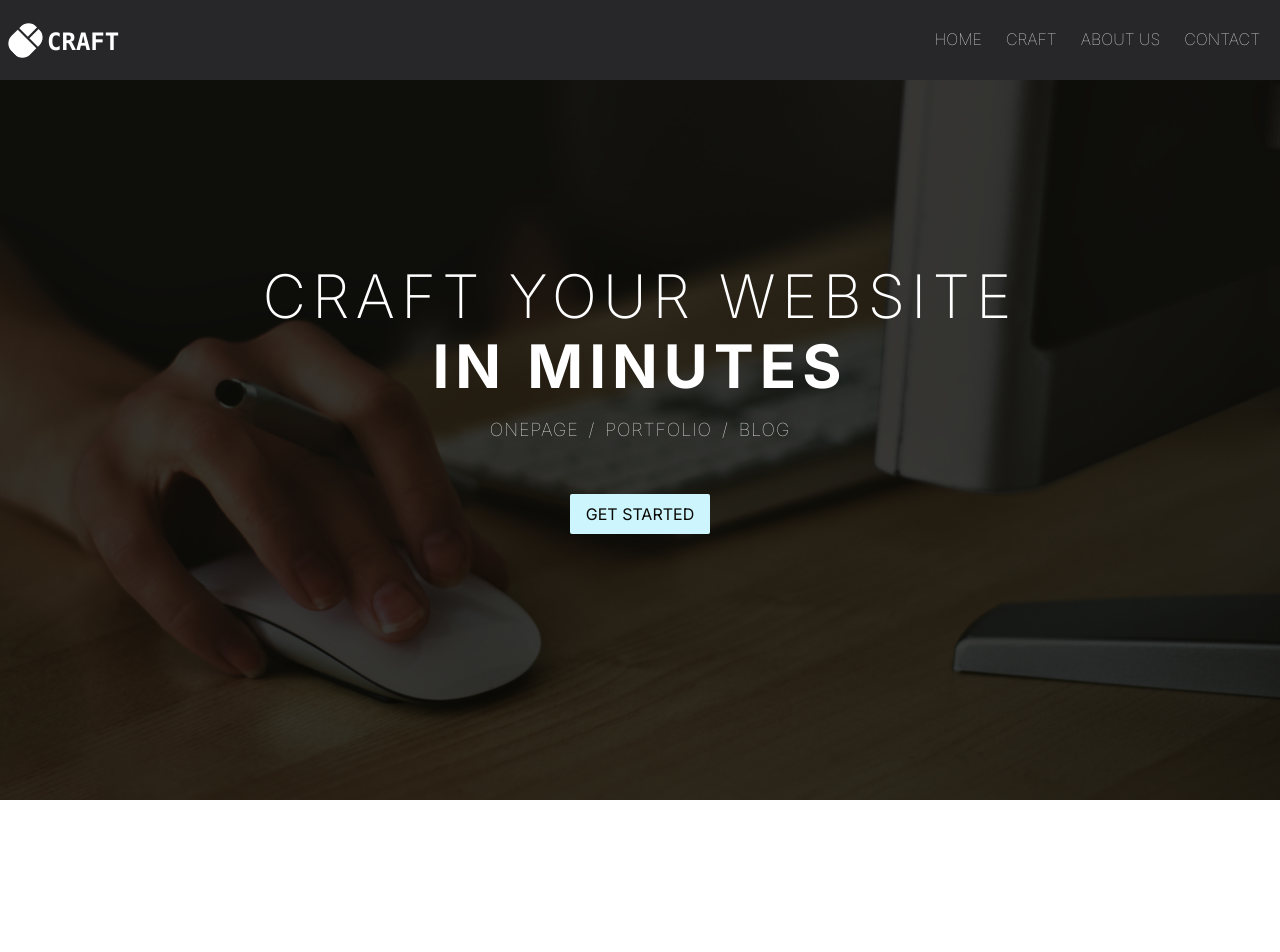
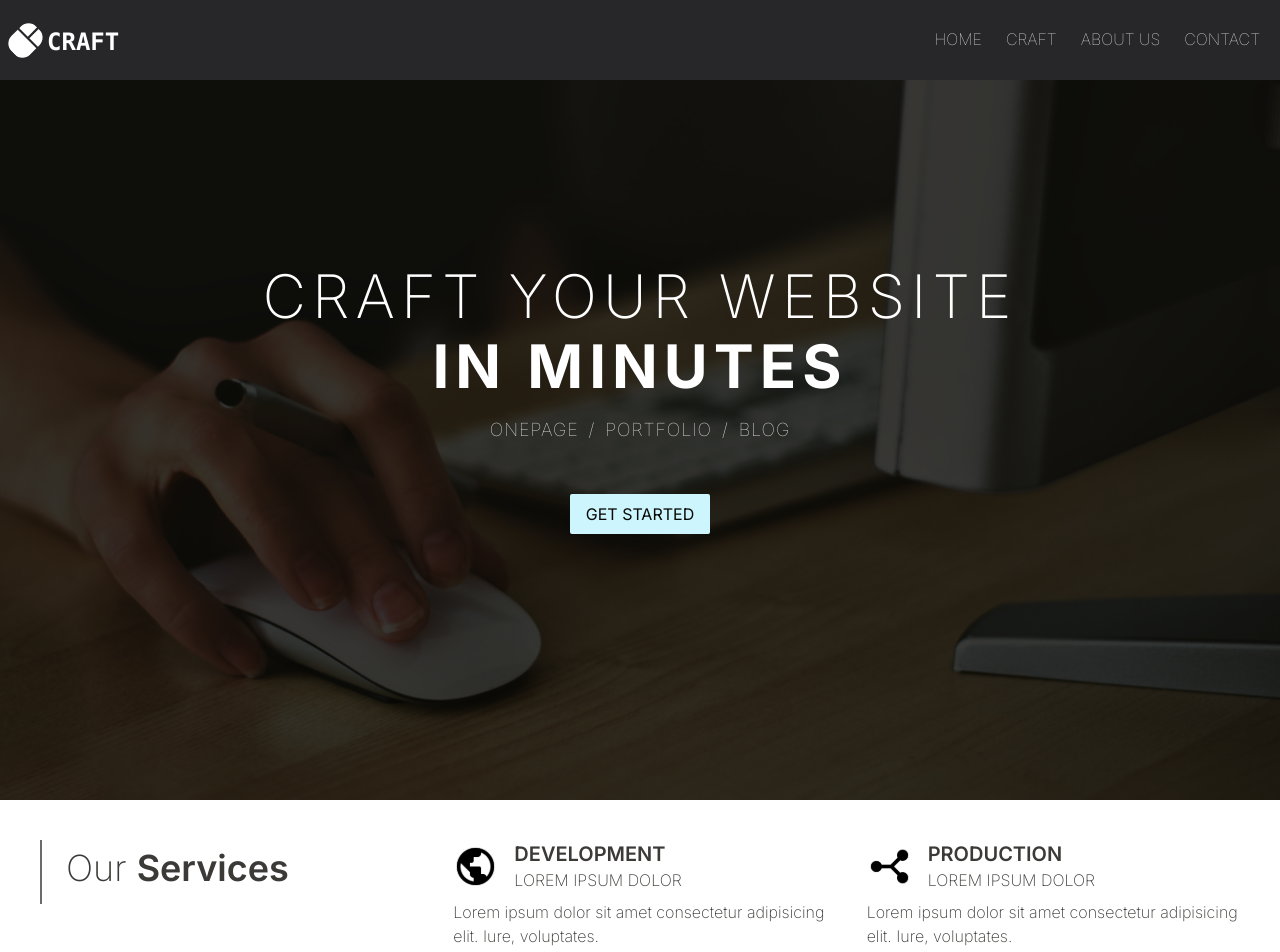
Before and after one commit to elifcifci/click-craft, a Next.js app: page / in a window 1280 px wide. Shown: the top 952 px of the page. Built offline with nearby package versions, Linux system fonts and the light colour scheme.

Commit message:
styles: animate-fade-in implemened on the OurServicesItem

```diff
--- a/src/component/atoms/OurServicesItem/index.tsx
+++ b/src/component/atoms/OurServicesItem/index.tsx
@@ -1,14 +1,16 @@
 import Image from "next/image";
 
-const OurServicesItem = ({ items }: IOurServicesItemProps) => {
-
+const OurServicesItem = ({ items, index }: IOurServicesItemProps) => {
   return (
     <>
       {items ? (
         <li
           id={items.title}
           key={items.title}
-          className="animate-fade-in [animation-timeline:scroll()] [animation-range:0px_100px] text-black-default flex flex-col items-center sm:items-start gap-2 "
+          style={{
+            animationDelay: `${index ? index * 500 + 500 : 500}ms`,
+          }}
+          className="opacity-0 our-services-item text-black-default flex flex-col items-center sm:items-start gap-2"
         >
           <div className="flex items-center gap-2 sm:gap-4">
             <Image src={items.src} alt={items.alt} width={45} height={45} />
@@ -21,10 +23,15 @@ const OurServicesItem = ({ items }: IOurServicesItemProps) => {
               </div>
             </div>
           </div>
-          <p className="font-extralight text-center sm:text-left">{items.description}</p>
+          <p className="font-extralight text-center sm:text-left">
+            {items.description}
+          </p>
         </li>
       ) : (
-        <li className="animate-fade-in [animation-timeline:scroll()] [animation-range:0px_100px] flex items-start justify-center sm:justify-start">
+        <li
+          style={{ animationDelay: `100ms` }}
+          className="opacity-0 our-services-item flex items-start justify-center sm:justify-start"
+        >
           <h2 className="text-3xl md:text-4xl text-black-default border-b-2 sm:border-b-0 sm:border-l-2 mb-4 sm:mb-0 py-2 sm:pl-6 pb-4 border-black-lighter">
             <span className="font-extralight">Our</span>{" "}
             <span className="font-semibold">Services</span>
--- a/src/component/molecules/OurServices/index.tsx
+++ b/src/component/molecules/OurServices/index.tsx
@@ -1,12 +1,31 @@
+'use client';
+
 import OurServicesItem from "@/component/atoms/OurServicesItem";
 import { ourServicesConstants } from "@/constants/ourServicesConstants";
+import React from "react";
 
 const OurServices = () => {
+
+  React.useEffect(() => {
+    const observer = new IntersectionObserver((entries) => {
+      entries.forEach((entry) => {
+        if (entry.isIntersecting) {
+          entry.target.classList.add('animate-fade-in');
+        }
+      });
+    });
+
+    const itemElements = document.querySelectorAll('.our-services-item');
+    itemElements.forEach((item) => observer.observe(item));
+
+    return () => observer.disconnect();
+  }, []);
+
   return (
-    <ul className="bg-white w-[100vw] grid sm:grid-cols-2 md:grid-cols-3 md:h-[100%] md:max-h-[500px] gap-6 md:gap-10 p-10">
+    <ul id="our-services" className="bg-white w-[100vw] grid sm:grid-cols-2 md:grid-cols-3 md:h-[100%] md:max-h-[500px] gap-6 md:gap-10 p-10">
       <OurServicesItem />
-      {ourServicesConstants.map((items) => {
-        return <OurServicesItem key={items.id} items={items} />;
+      {ourServicesConstants.map((items, index) => {
+        return <OurServicesItem key={items.id} items={items} index={index}/>;
       })}
     </ul>
   );
--- a/src/interfaces/ourServicesInterfaces.ts
+++ b/src/interfaces/ourServicesInterfaces.ts
@@ -6,4 +6,5 @@ interface IOurServicesItemProps {
     src: string;
     alt: string;
   };
+  index?: number;
 }
--- a/src/styles/globals.css
+++ b/src/styles/globals.css
@@ -62,6 +62,10 @@ html {
   align-items: center;
 }
 
+.swiper-pagination {
+  position: initial !important;
+}
+
 .swiper-pagination-bullet {
   transition: all 0.3s ease-in;
 }
--- a/tailwind.config.ts
+++ b/tailwind.config.ts
@@ -17,8 +17,8 @@ const config: Config = {
         blue: { lighter: "#CDF5FD", default: "#75C2F6", darker: "#1D5D9B" },
       },
       animation: {
-        "fade-in": "fade-in 0.5s ease-in",
-        "fade-out": "fade-out 0.5s ease-in",
+        "fade-in": "fade-in 0.5s ease-in forwards",
+        "fade-out": "fade-out 0.5s ease-in forwards",
       },
       keyframes: {
         "fade-in": {
```
